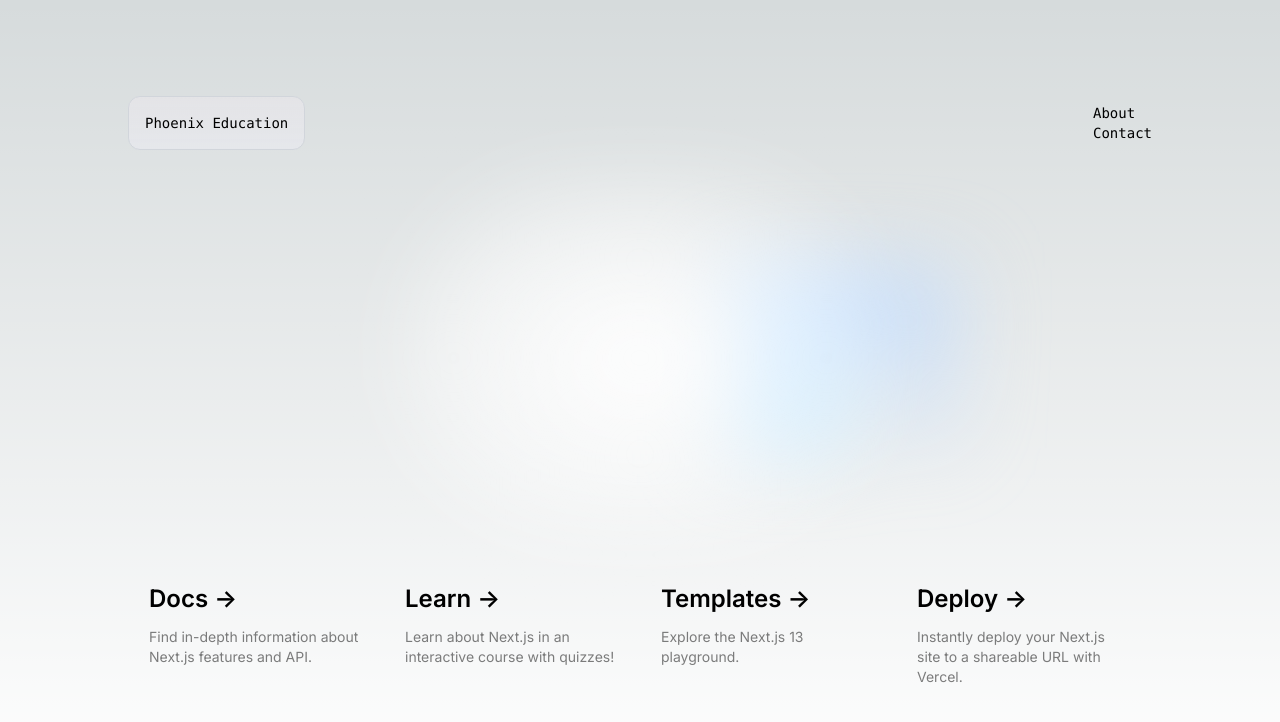
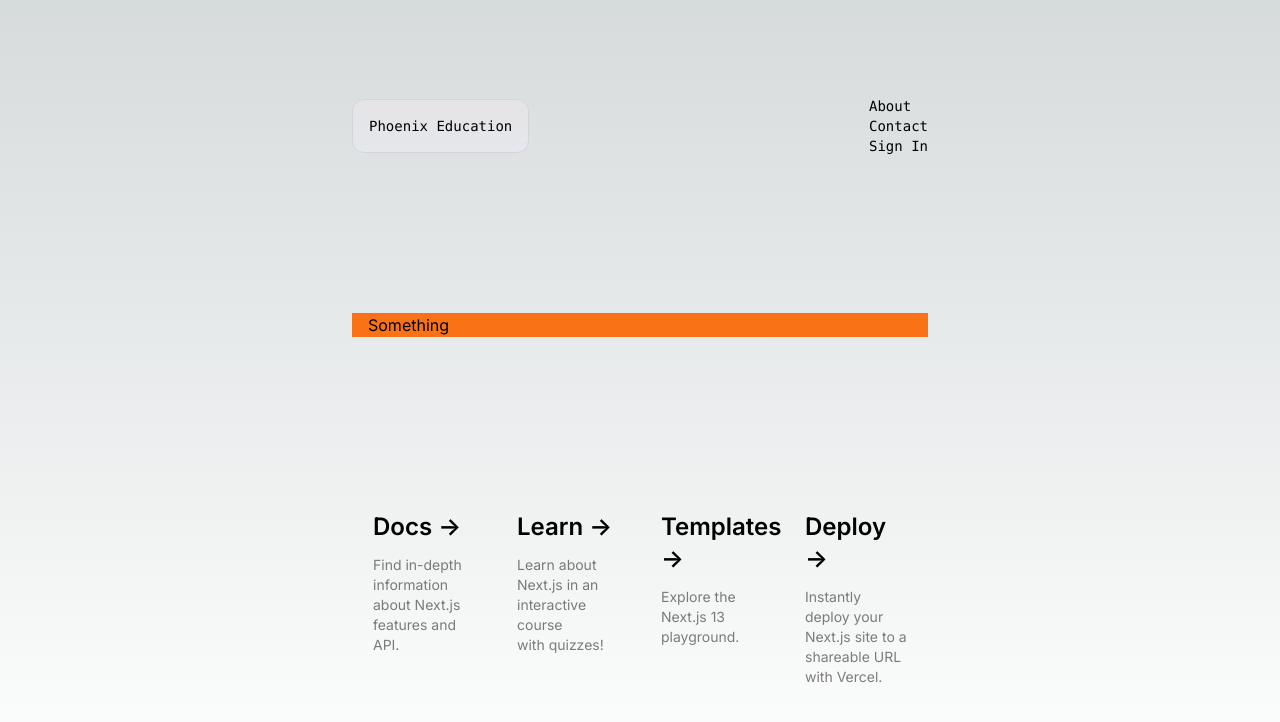
Before and after one commit to contrastguy/SP-Jain-Global-2023, a Next.js app in the folder my-app/: page / in a window 1280 px wide. Shown: the top 722 px of the page. Built offline with nearby package versions, Linux system fonts and the light colour scheme.

Commit message:
Add: files

```diff
--- a/my-app/src/app/page.js
+++ b/my-app/src/app/page.js
@@ -1,6 +1,6 @@
-
 export default function Home() {
   return (
+    <div className="mx-auto md:max-w-3xl">
       <main className="flex min-h-screen flex-col items-center justify-between p-24">
         <div className="z-10 max-w-5xl w-full items-center justify-between font-mono text-sm lg:flex">
           <p className="fixed left-0 top-0 flex w-full justify-center border-b border-gray-300 bg-gradient-to-b from-zinc-200 pb-6 pt-8 backdrop-blur-2xl dark:border-neutral-800 dark:bg-zinc-800/30 dark:from-inherit lg:static lg:w-auto  lg:rounded-xl lg:border lg:bg-gray-200 lg:p-4 lg:dark:bg-zinc-800/30">
@@ -15,13 +15,16 @@ export default function Home() {
                 <li>
                   <a>Contact</a>
                 </li>
+                <li>
+                  <button>Sign In</button>
+                </li>
               </ul>
             </nav>
           </div>
         </div>
 
-      <div className="relative flex place-items-center before:absolute before:h-[300px] before:w-[480px] before:-translate-x-1/2 before:rounded-full before:bg-gradient-radial before:from-white before:to-transparent before:blur-2xl before:content-[''] after:absolute after:-z-20 after:h-[180px] after:w-[240px] after:translate-x-1/3 after:bg-gradient-conic after:from-sky-200 after:via-blue-200 after:blur-2xl after:content-[''] before:dark:bg-gradient-to-br before:dark:from-transparent before:dark:to-blue-700 before:dark:opacity-10 after:dark:from-sky-900 after:dark:via-[#0141ff] after:dark:opacity-40 before:lg:h-[360px] z-[-1]">
-        <h2 className=''></h2>
+        <div className="container mx-auto px-4 md:container md:mx-auto bg-orange-500 w-full justify-center">
+        <p className="text-white-100">Something</p>
         </div>
 
         <div className="mb-32 grid text-center lg:max-w-5xl lg:w-full lg:mb-0 lg:grid-cols-4 lg:text-left">
@@ -32,7 +35,7 @@ export default function Home() {
             rel="noopener noreferrer"
           >
             <h2 className={`mb-3 text-2xl font-semibold`}>
-            Docs{' '}
+              Docs{" "}
               <span className="inline-block transition-transform group-hover:translate-x-1 motion-reduce:transform-none">
                 -&gt;
               </span>
@@ -49,7 +52,7 @@ export default function Home() {
             rel="noopener noreferrer"
           >
             <h2 className={`mb-3 text-2xl font-semibold`}>
-            Learn{' '}
+              Learn{" "}
               <span className="inline-block transition-transform group-hover:translate-x-1 motion-reduce:transform-none">
                 -&gt;
               </span>
@@ -66,7 +69,7 @@ export default function Home() {
             rel="noopener noreferrer"
           >
             <h2 className={`mb-3 text-2xl font-semibold`}>
-            Templates{' '}
+              Templates{" "}
               <span className="inline-block transition-transform group-hover:translate-x-1 motion-reduce:transform-none">
                 -&gt;
               </span>
@@ -83,7 +86,7 @@ export default function Home() {
             rel="noopener noreferrer"
           >
             <h2 className={`mb-3 text-2xl font-semibold`}>
-            Deploy{' '}
+              Deploy{" "}
               <span className="inline-block transition-transform group-hover:translate-x-1 motion-reduce:transform-none">
                 -&gt;
               </span>
@@ -94,5 +97,6 @@ export default function Home() {
           </a>
         </div>
       </main>
-  )
+    </div>
+  );
 }
--- a/my-app/tailwind.config.js
+++ b/my-app/tailwind.config.js
@@ -3,7 +3,7 @@ module.exports = {
   content: [
     './src/pages/**/*.{js,ts,jsx,tsx,mdx}',
     './src/components/**/*.{js,ts,jsx,tsx,mdx}',
-    './src/app/**/*.{js,ts,jsx,tsx,mdx}',
+    './src/app/**/*.{html,js,ts,jsx,tsx,mdx}',
   ],
   theme: {
     extend: {
@@ -13,6 +13,9 @@ module.exports = {
           'conic-gradient(from 180deg at 50% 50%, var(--tw-gradient-stops))',
       },
     },
+    container: {
+      center: true,
+    }
   },
   plugins: [],
 }
```
Also changed, not shown: my-app/package.json (+4 -5 lines), 2 other files (tests, documents, lock files or other folders). Lines whose indentation alone changed are shown as unchanged.
